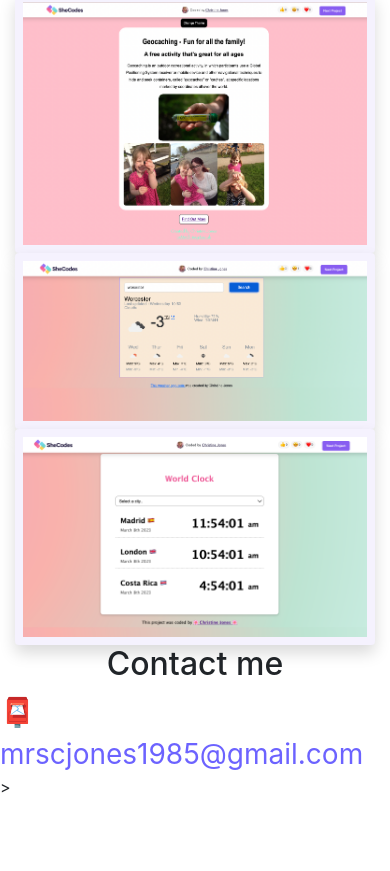
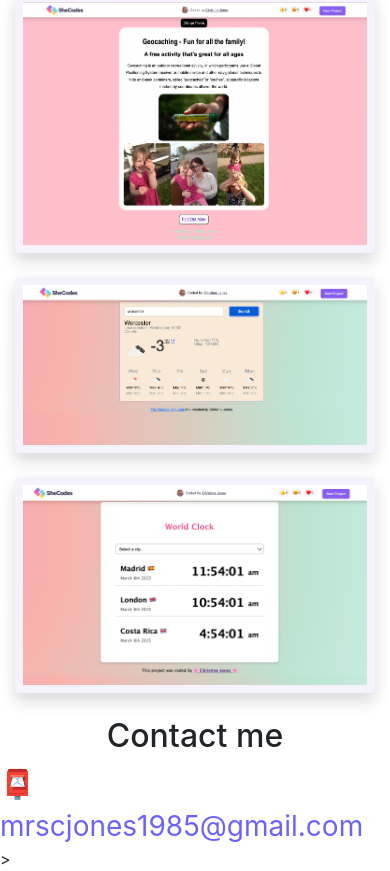
Before and after one commit to itsmechrissyj/Project-Portfolio, a plain HTML site: page contact.html in a window 390 px wide. Shown: the part 517-1388 px from the top of the page. Before the commit the page ends 1316 px from the top, so only its background shows below. Drawn offline with nearby package versions, Linux system fonts and the light colour scheme.

Commit message:
adding margin on images

```diff
--- a/contact.html
+++ b/contact.html
@@ -73,19 +73,19 @@
 
     <div class="container">
 <div class="row">
-<div class="col-sm-4 img-fluid">
+<div class="col-sm-4 mb-4 img-fluid">
 
       <img src="images/geocache.png" class="img-fluid p-2 shadow rounded" alt="Christine Jones Geocache Image"/>
 
 
 </div>
-<div class="col-sm-4 img-fluid">
+<div class="col-sm-4 mb-4 img-fluid">
 
       <img src="images/weatherapp.png" class="img-fluid p-2 shadow rounded" alt="Christine Jones Weather App Image"/>
 
 
 </div>
-<div class="col-sm-4 img-fluid">
+<div class="col-sm-4 mb-4 img-fluid">
 
       <img src="images/timezones.png" class="img-fluid p-2 shadow rounded" alt="Christine Jones Timezone App Image"/>
 
```
